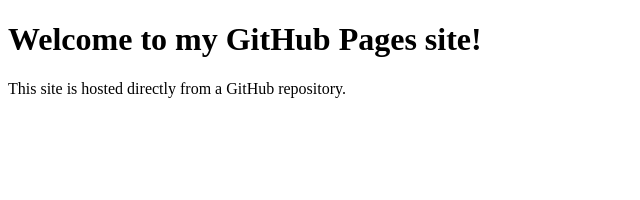
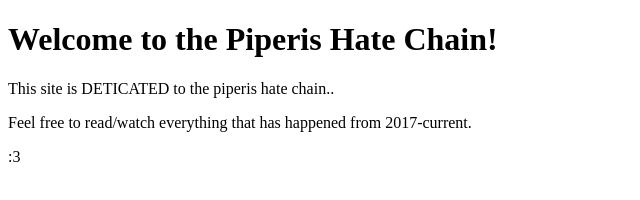
Before and after one commit to billieismywife/Piperishatechain, a plain HTML site: page index.html in a window 1280 px wide. Shown: the whole page, without its empty margins (0-640 px from the left). Drawn offline with Linux system fonts and the light colour scheme.

Commit message:
Update header and content for Piperis Hate Chain site

```diff
--- a/index.html
+++ b/index.html
@@ -4,7 +4,9 @@
     <title>My Website</title>
 </head>
 <body>
-    <h1>Welcome to my GitHub Pages site!</h1>
-    <p>This site is hosted directly from a GitHub repository.</p>
+    <h1>Welcome to the Piperis Hate Chain!</h1>
+    <p>This site is DETICATED to the piperis hate chain..</p>
+    <p>Feel free to read/watch everything that has happened from 2017-current.</p>
+    <p>:3</p>
 </body>
 </html>
```
